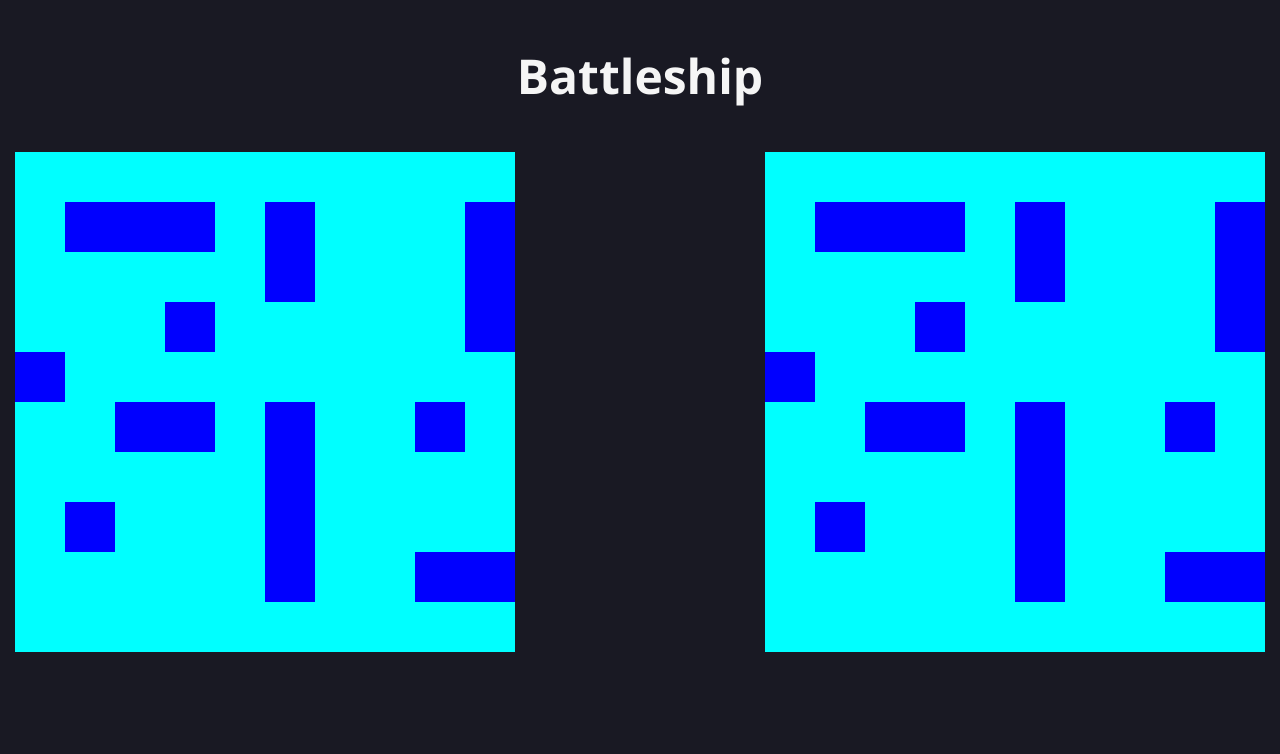
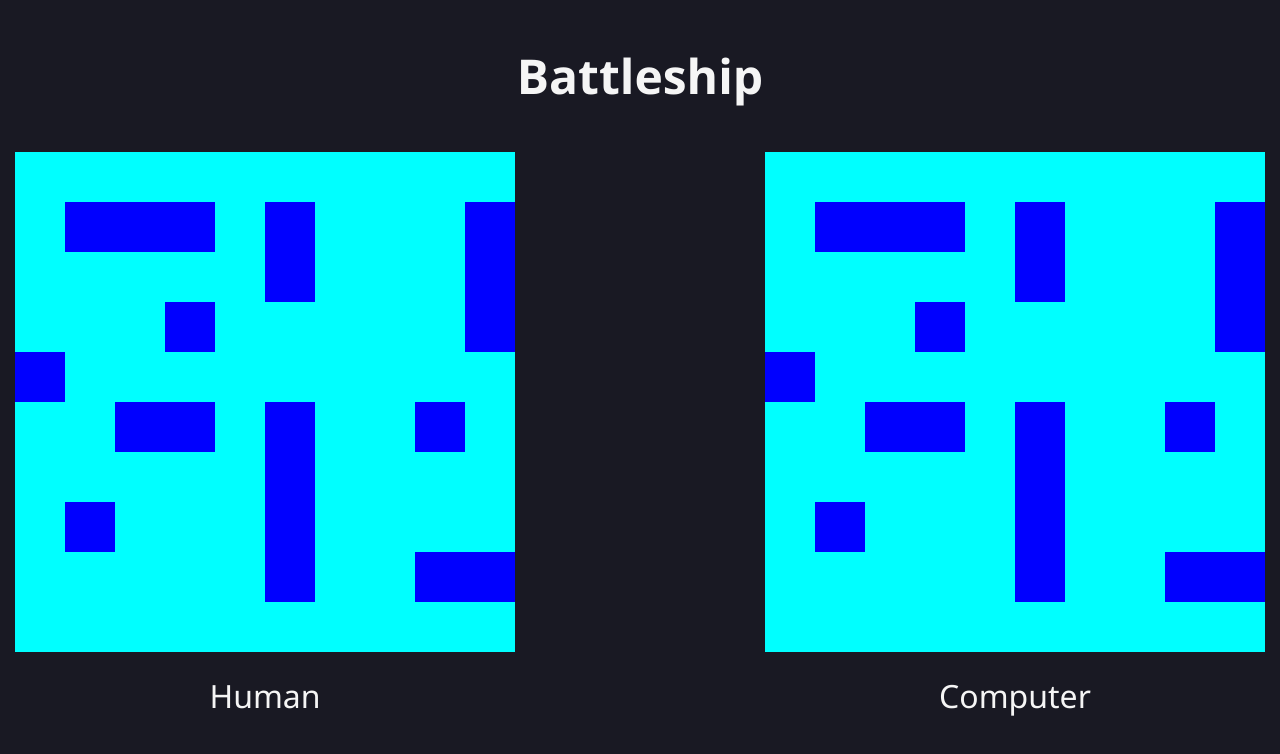
Before and after one commit to theojachiet/battleship, a website built with webpack: page src/template.html in a window 1280 px wide. Built offline with nearby package versions, Linux system fonts and the light colour scheme.

Commit message:
add labels to boards

```diff
--- a/src/DOM.js
+++ b/src/DOM.js
@@ -3,6 +3,9 @@ import { GameBoard } from "./gameboard.js";
 const container = document.querySelector('.container');
 
 export function displayBoard(player) {
+    const boardContainer = document.createElement('div');
+    boardContainer.classList.add('board-container');
+
     const board = document.createElement('div');
     board.classList.add('board');
 
@@ -34,7 +37,15 @@ export function displayBoard(player) {
         })
     });
 
-    container.appendChild(board);
+    //Adding label
+    const label = document.createElement('p');
+    label.classList.add('label');
+    label.textContent = player.type;
+
+    //Appending to containers
+    boardContainer.appendChild(board);
+    boardContainer.appendChild(label);
+    container.appendChild(boardContainer);
 }
 
 export function updateBoard(player, row, col) {
--- a/src/general.css
+++ b/src/general.css
@@ -16,6 +16,19 @@ h1 {
     justify-content: center;
     align-items: center;
     gap: 250px;
+}
+
+.board-container {
+    display: flex;
+    flex-direction: column;
+    align-items: center;
+    gap : 20px;
+}
+
+.label {
+    color: whitesmoke;
+    text-transform: capitalize;
+    font-size: 2rem;
 }
 
 .board {
```
